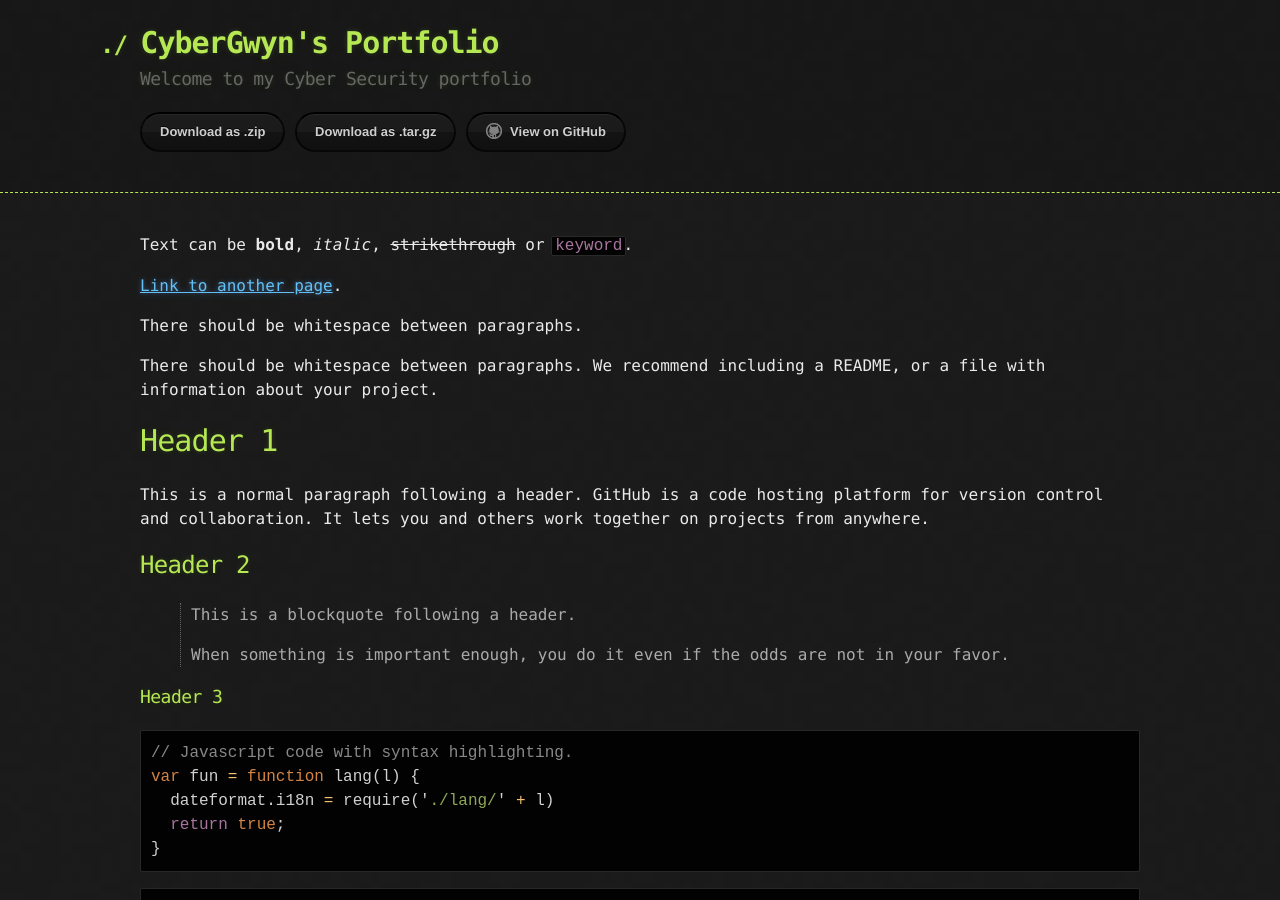
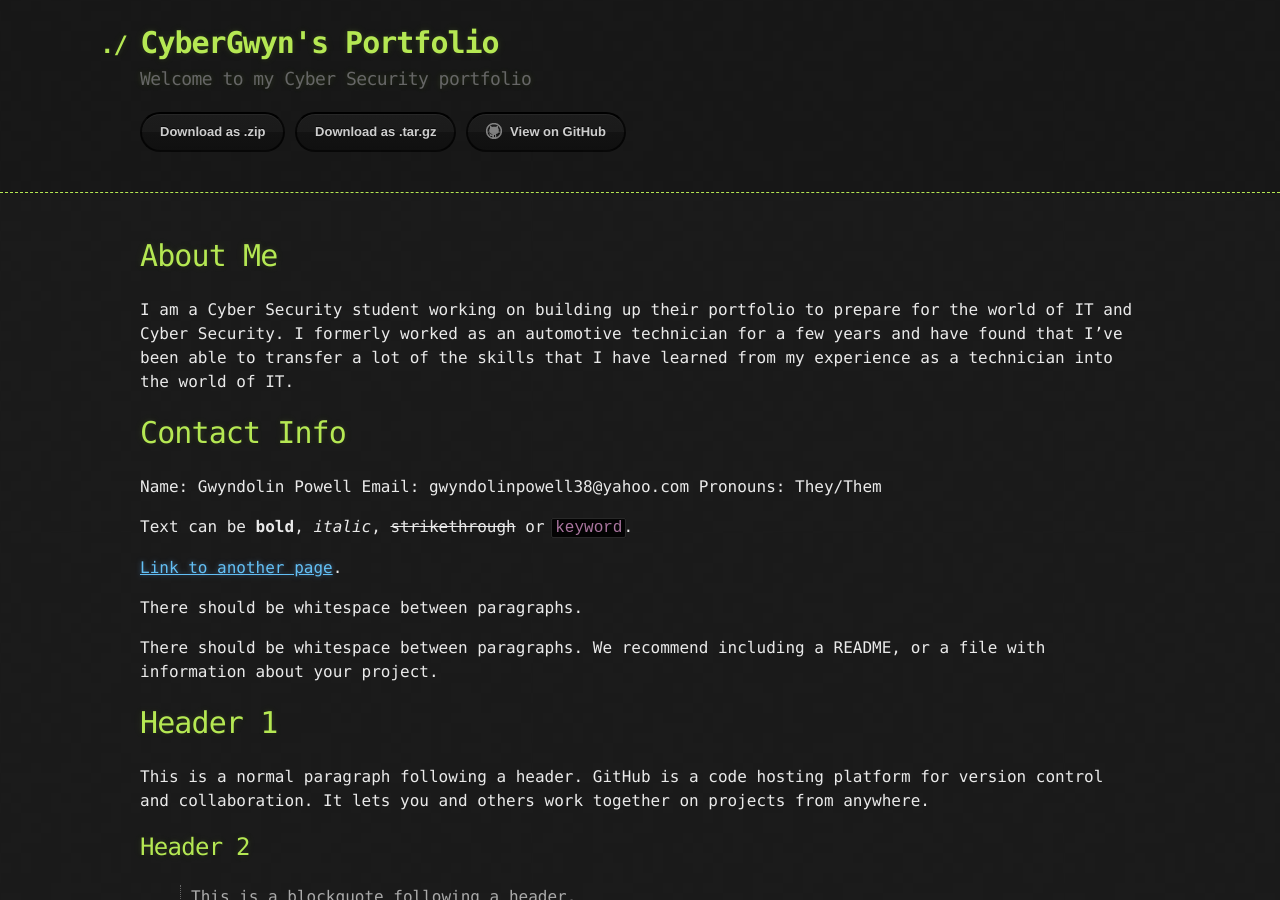
Before and after one commit to CyberGwyn/CyberGwyn.github.io, a Jekyll site: the page built from index.md, in a window 1280 px wide and 900 px high. Built offline with Jekyll 4.4.1, drawn with Linux system fonts in a browser that asks for light colours; our own code applies the rules of GitHub Pages for plain Markdown files.

Commit message:
Update index.md

```diff
--- a/index.md
+++ b/index.md
@@ -1,6 +1,16 @@
 ---
 layout: default
 ---
+
+# About Me
+
+I am a Cyber Security student working on building up their portfolio to prepare for the world of IT and Cyber Security. I formerly worked as an automotive technician for a few years and have found that I've been able to transfer a lot of the skills that I have learned from my experience as a technician into the world of IT.
+
+# Contact Info
+
+Name: Gwyndolin Powell
+Email: gwyndolinpowell38@yahoo.com
+Pronouns: They/Them
 
 Text can be **bold**, _italic_, ~~strikethrough~~ or `keyword`.
 
```
